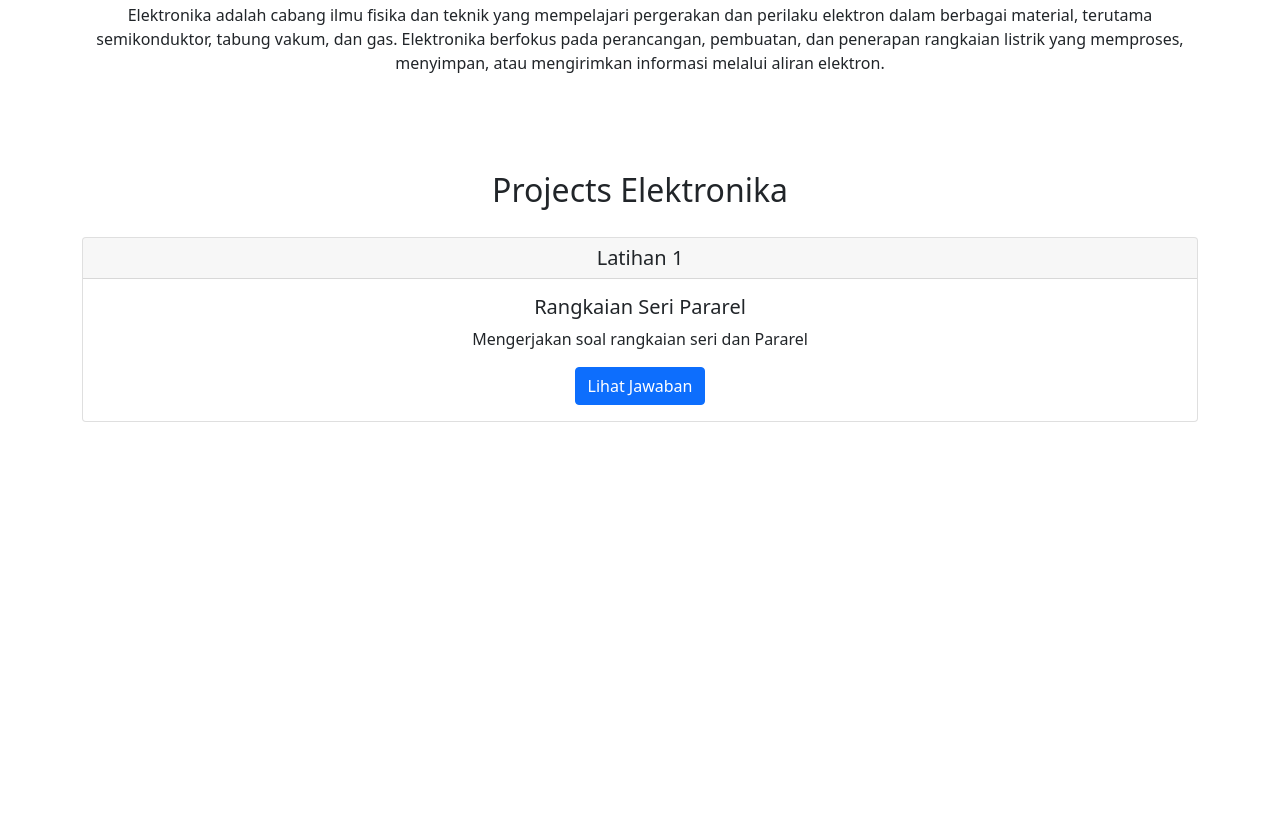
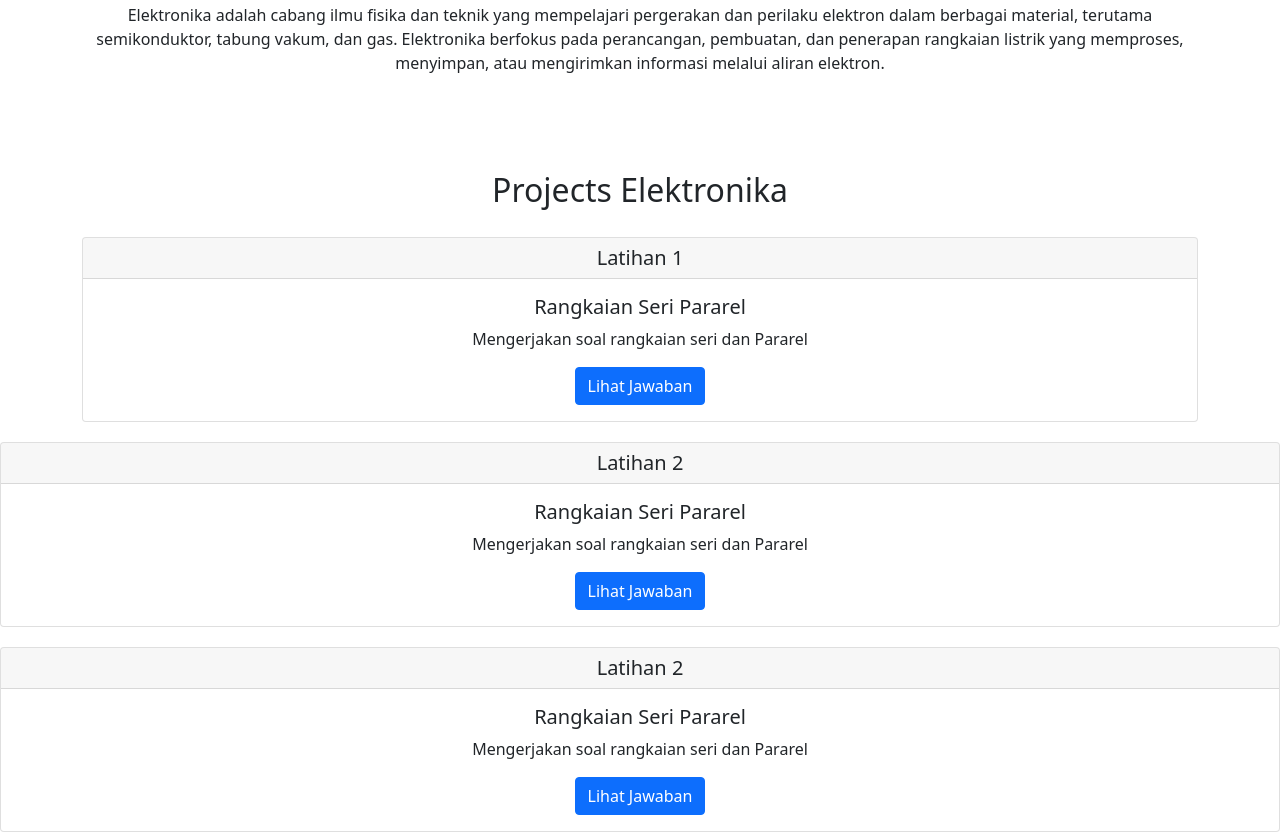
Before and after one commit to gbrlhf/gibral, a plain HTML site: page index.html in a window 1280 px wide. Shown: the part 737-1569 px from the top of the page. Before the commit the page ends 1500 px from the top, so only its background shows below. Drawn offline with nearby package versions, Linux system fonts and the light colour scheme.

Commit message:
Update index.html

```diff
--- a/index.html
+++ b/index.html
@@ -96,7 +96,7 @@
           </div>
         </div>
 
-        <!-- Jarak antar elemen -->
+        <!-- Tugas 1 -->
         <div style="margin-bottom: 20px;"></div>
 
         <div class="card text-center">
@@ -110,6 +110,34 @@
       </div>
     </section>
 
+    <!-- Tugas 2-->
+     <div style="margin-bottom: 20px;"></div>
+
+        <div class="card text-center">
+          <h5 class="card-header">Latihan 2</h5>
+          <div class="card-body">
+            <h5 class="card-title">Rangkaian Seri Pararel</h5>
+            <p class="card-text">Mengerjakan soal rangkaian seri dan Pararel</p>
+            <a href="Lat2.pdf" class="btn btn-primary" target="_blank">Lihat Jawaban</a>
+          </div>
+        </div>
+      </div>
+    </section>
+
+    <!-- Tugas 3-->
+     <div style="margin-bottom: 20px;"></div>
+
+        <div class="card text-center">
+          <h5 class="card-header">Latihan 2</h5>
+          <div class="card-body">
+            <h5 class="card-title">Rangkaian Seri Pararel</h5>
+            <p class="card-text">Mengerjakan soal rangkaian seri dan Pararel</p>
+            <a href="Lat3.pdf" class="btn btn-primary" target="_blank">Lihat Jawaban</a>
+          </div>
+        </div>
+      </div>
+    </section>
+
     <!-- Akhir Project -->
 
     <script src="https://cdn.jsdelivr.net/npm/bootstrap@5.0.2/dist/js/bootstrap.bundle.min.js" integrity="sha384-MrcW6ZMFYlzcLA8Nl+NtUVF0sA7MsXsP1UyJoMp4YLEuNSfAP+JcXn/tWtIaxVXM" crossorigin="anonymous"></script>
```
